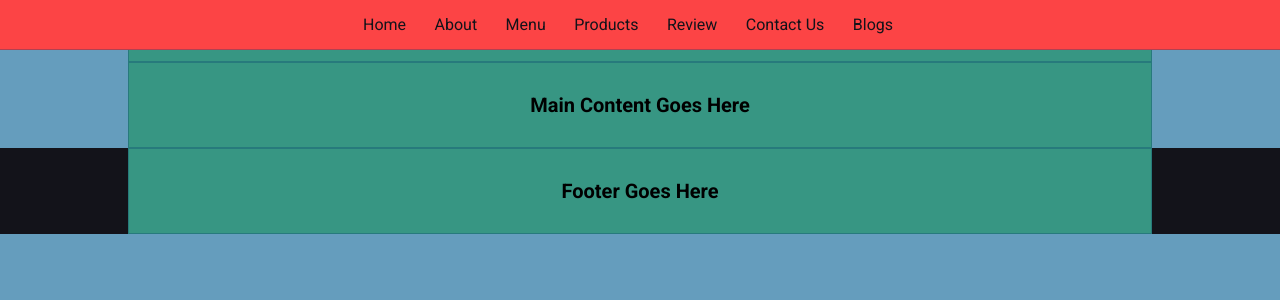
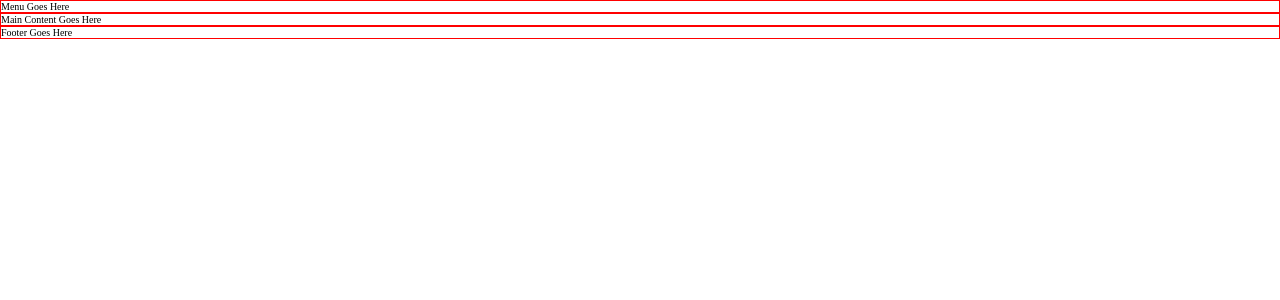
Before and after one commit to OmanshKothari/web-tech-project, a PHP site: page /admin/index.php in a window 1280 px wide. Shown: the top 300 px of the page. Run offline with PHP 8.4, Linux system fonts and the light colour scheme.

Commit message:
Started Working on "Renewed Admin Panel".

```diff
--- a/admin/index.php
+++ b/admin/index.php
@@ -5,35 +5,27 @@
     <meta charset="UTF-8">
     <meta http-equiv="X-UA-Compatible" content="IE=edge">
     <meta name="viewport" content="width=device-width, initial-scale=1.0">
-    <title>Adminsitration Page</title>
-    <link rel="stylesheet" href="../css/style.css" />
-    <link rel="stylesheet" href="../css/admin.css" />
+    <title>Administration Panel</title>
+    <link rel="stylesheet" href="../css/admin.css">
 </head>
 
 <body>
-    <div class="menu  text-center">
-        <div class="container">
-            <div class="header">
-                <nav class="navbar">
-                    <a href="#home">home</a>
-                    <a href="#about">about</a>
-                    <a href="#menu">menu</a>
-                    <a href="#products">products</a>
-                    <a href="#review">review</a>
-                    <a href="#contact">contact us</a>
-                    <a href="#blogs">blogs</a>
-                </nav>
-            </div>
+    <!-- Menu Section Starts -->
+    <div class="menu">
+        <div class="wrapper">
+            Menu Goes Here
         </div>
     </div>
-    <div class="main-content text-center">
-        <div class="container">
-            <h1>Main content Goes Here</h1>
+    <!-- Main Content Section Starts -->
+    <div class="main-content">
+        <div class="wrapper">
+            Main Content Goes Here
         </div>
     </div>
-    <div class="footer text-center">
-        <div class="container">
-            <h1>Footer Goes Here</h1>
+    <!-- Footer Goes Here -->
+    <div class="footer">
+        <div class="wrapper">
+            Footer Goes Here
         </div>
     </div>
 </body>
--- a/css/admin.css
+++ b/css/admin.css
@@ -1,18 +1,12 @@
 /*
 Css file for Admin Page
+Version : 1.2
 */
-@import url('https://fonts.googleapis.com/css2?family=Playfair+Display:wght@400;500;600;700;800&display=swap');
 
-:root{
-    --main-color: #379683;
-    --black: #13131a;
-    --bg: #659dbd;
-    --border: .1rem solid rgba(5, 56, 107, 0.3);
-}
+@import url("https://fonts.googleapis.com/css2?family=Playfair+Display:wght@400;500;600;700;800&display=swap");
 
-
-*{
-    font-family: 'Playfair' 'sans-serif';
+* {
+  font-family: "Playfair" "sans-serif";
   margin: 0;
   padding: 0;
   box-sizing: border-box;
@@ -20,49 +14,29 @@ Css file for Admin Page
   border: none;
   text-decoration: none;
   text-transform: capitalize;
-    transition: .2s linear;
+  transition: 0.2s linear;
 }
 
-html{
+html {
   font-size: 62.5%;
   overflow-x: hidden;
   scroll-padding-top: 9rem;
   scroll-behavior: smooth;
 }
 
-html::-webkit-scrollbar{
+html::-webkit-scrollbar {
   width: 0.8rem;
 }
 
-html::-webkit-scrollbar-track{
+html::-webkit-scrollbar-track {
   background: transparent;
 }
 
-html::-webkit-scrollbar-thumb{
+html::-webkit-scrollbar-thumb {
   background: #fff;
   border-radius: 5rem;
 }
 
-body{
-    background-color: var(--bg);
+.wrapper {
+  border: 1px solid red;
 }
-
-.text-center{
-    text-align: center;
-}
-
-.container{
-    width: 80%;
-    background-color: var(--main-color);
-    border: var(--border);
-    margin: 0 auto;
-    padding: 3rem;
-}
-
-.header{
-    background-color: #fc4445;
-}
-
-.header .navbar{
-    width: 100%;
-}
```
Lines whose indentation alone changed are shown as unchanged.
